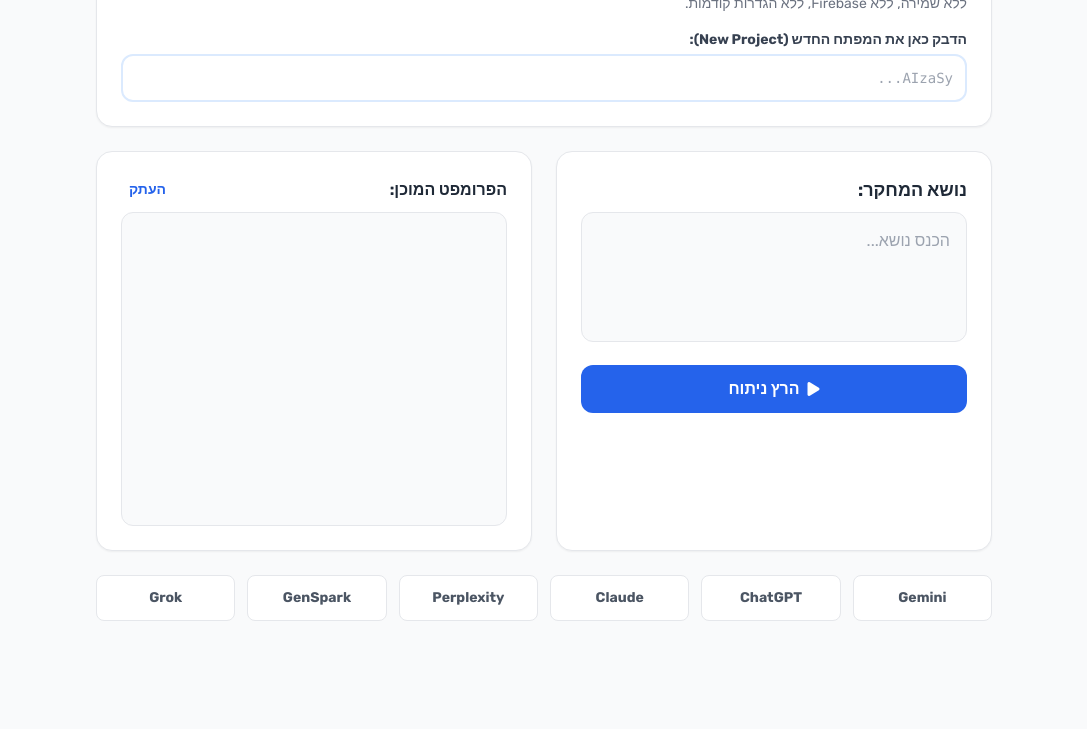
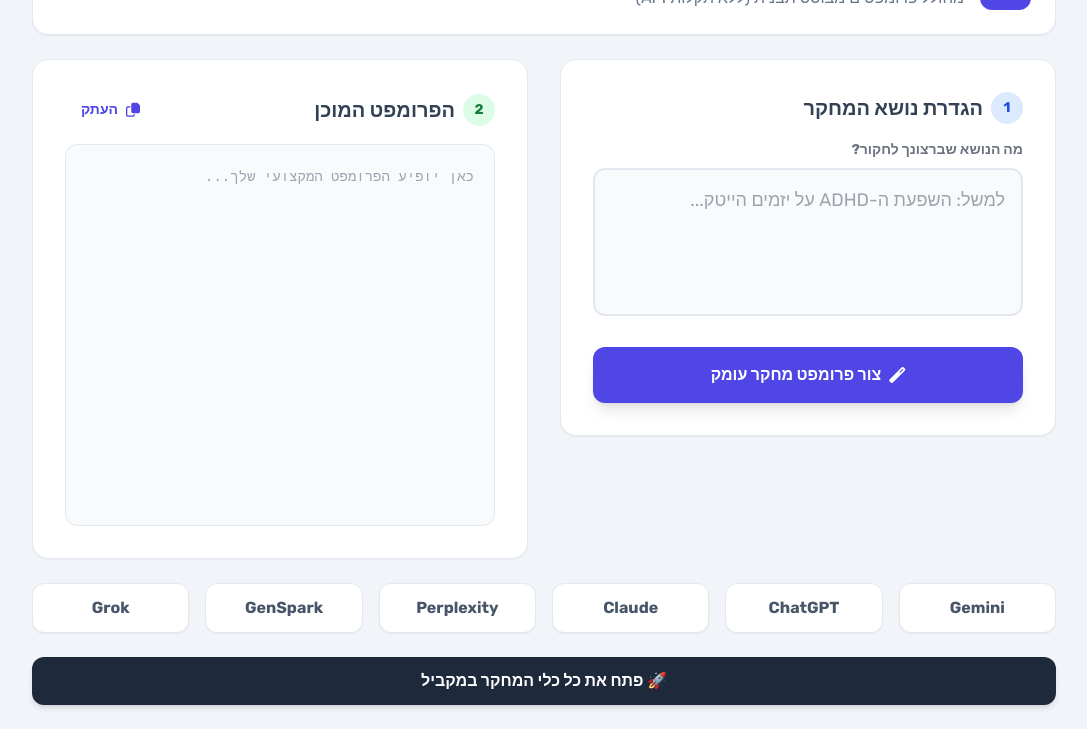
Before and after one commit to RobertoG62/my-research-hub, a plain HTML site: page index.html in a window 1280 px wide. Shown: the part 95-824 px from the top of the page, without its empty margins (96-1183 px from the left). Before the commit the page ends 800 px from the top, so only its background shows below. Drawn offline with nearby package versions, Linux system fonts and the light colour scheme.

Commit message:
Update index.html for new template engine

```diff
--- a/index.html
+++ b/index.html
@@ -2,135 +2,150 @@
 <html lang="he" dir="rtl">
 <head>
     <meta charset="UTF-8">
-    <title>Deep Research - קוד נקי</title>
+    <title>Deep Research Hub | Template Engine</title>
     <script src="https://cdn.tailwindcss.com"></script>
     <link href="https://fonts.googleapis.com/css2?family=Rubik:wght@400;700&display=swap" rel="stylesheet">
     <link rel="stylesheet" href="https://cdnjs.cloudflare.com/ajax/libs/font-awesome/6.4.0/css/all.min.css">
     <style>body { font-family: 'Rubik', sans-serif; }</style>
 </head>
-<body class="bg-gray-50 p-6">
+<body class="bg-slate-100 p-6 min-h-screen">
 
-    <div class="max-w-4xl mx-auto space-y-6">
+    <div class="max-w-5xl mx-auto space-y-6">
 
-        <div class="bg-white p-6 rounded-2xl shadow-sm border border-gray-200">
-            <h1 class="text-2xl font-bold text-gray-800 mb-2">Deep Research - חיבור ישיר</h1>
-            <p class="text-gray-500 text-sm">ללא שמירה, ללא Firebase, ללא הגדרות קודמות.</p>
+        <header class="bg-white p-6 rounded-2xl shadow-sm border border-slate-200 flex items-center gap-4">
+            <div class="bg-indigo-600 text-white p-3 rounded-xl"><i class="fas fa-layer-group text-2xl"></i></div>
+            <div>
+                <h1 class="text-2xl font-bold text-slate-800">Deep Research Hub</h1>
+                <p class="text-slate-500">מחולל פרומפטים מבוסס תבנית (ללא תקלות API)</p>
+            </div>
+        </header>
 
-            <div class="mt-4">
-                <label class="block text-sm font-bold text-gray-700 mb-1">הדבק כאן את המפתח החדש (New Project):</label>
-                <input type="text" id="apiKey" class="w-full p-3 border-2 border-blue-100 rounded-xl focus:border-blue-500 outline-none dir-ltr font-mono text-sm" placeholder="AIzaSy...">
+        <main class="grid grid-cols-1 lg:grid-cols-2 gap-8">
+
+            <div class="bg-white p-8 rounded-2xl shadow-sm border border-slate-200 h-fit">
+                <h2 class="text-xl font-bold mb-4 flex items-center gap-2 text-slate-700">
+                    <span class="bg-blue-100 text-blue-700 w-8 h-8 rounded-full flex items-center justify-center text-sm">1</span>
+                    הגדרת נושא המחקר
+                </h2>
+
+                <label class="block text-sm font-bold text-gray-500 mb-2">מה הנושא שברצונך לחקור?</label>
+                <textarea id="topic" rows="4"
+                    class="w-full p-4 bg-slate-50 border-2 border-slate-200 rounded-xl focus:border-indigo-500 outline-none resize-none text-lg transition"
+                    placeholder="למשל: השפעת ה-ADHD על יזמים הייטק..."></textarea>
+
+                <button onclick="generateTemplate()"
+                    class="w-full mt-6 bg-indigo-600 hover:bg-indigo-700 text-white font-bold py-4 rounded-xl shadow-lg transition transform active:scale-95 flex items-center justify-center gap-2">
+                    <i class="fas fa-magic"></i>
+                    צור פרומפט מחקר עומק
+                </button>
             </div>
+
+            <div class="bg-white p-8 rounded-2xl shadow-sm border border-slate-200 flex flex-col h-[500px]">
+                <div class="flex justify-between items-center mb-4">
+                    <h2 class="text-xl font-bold flex items-center gap-2 text-slate-700">
+                        <span class="bg-green-100 text-green-700 w-8 h-8 rounded-full flex items-center justify-center text-sm">2</span>
+                        הפרומפט המוכן
+                    </h2>
+                    <button onclick="copyText()" class="text-indigo-600 hover:bg-indigo-50 px-4 py-2 rounded-lg transition text-sm font-bold flex items-center gap-2">
+                        <i class="far fa-copy"></i> העתק
+                    </button>
+                </div>
+
+                <textarea id="output" readonly
+                    class="flex-1 w-full p-5 bg-slate-50 border border-slate-200 rounded-xl font-mono text-sm leading-relaxed resize-none focus:outline-none"
+                    placeholder="כאן יופיע הפרומפט המקצועי שלך..."></textarea>
+            </div>
+        </main>
+
+        <div class="grid grid-cols-2 md:grid-cols-6 gap-4">
+            <button onclick="openLink('https://gemini.google.com/app')" class="p-3 bg-white rounded-xl border hover:border-blue-400 hover:text-blue-600 transition font-bold text-slate-600 shadow-sm">Gemini</button>
+            <button onclick="openLink('https://chatgpt.com/')" class="p-3 bg-white rounded-xl border hover:border-green-400 hover:text-green-600 transition font-bold text-slate-600 shadow-sm">ChatGPT</button>
+            <button onclick="openLink('https://claude.ai/new')" class="p-3 bg-white rounded-xl border hover:border-orange-400 hover:text-orange-600 transition font-bold text-slate-600 shadow-sm">Claude</button>
+            <button onclick="openLink('https://www.perplexity.ai/')" class="p-3 bg-white rounded-xl border hover:border-teal-400 hover:text-teal-600 transition font-bold text-slate-600 shadow-sm">Perplexity</button>
+            <button onclick="openLink('https://www.genspark.ai/')" class="p-3 bg-white rounded-xl border hover:border-yellow-400 hover:text-yellow-600 transition font-bold text-slate-600 shadow-sm">GenSpark</button>
+            <button onclick="openLink('https://grok.com/?referrer=website')" class="p-3 bg-white rounded-xl border hover:border-gray-400 hover:text-gray-800 transition font-bold text-slate-600 shadow-sm">Grok</button>
         </div>
 
-        <div class="grid grid-cols-1 md:grid-cols-2 gap-6">
-
-            <div class="bg-white p-6 rounded-2xl shadow-sm border border-gray-200">
-                <label class="block text-lg font-bold text-gray-800 mb-2">נושא המחקר:</label>
-                <textarea id="topic" rows="4" class="w-full p-4 bg-gray-50 rounded-xl border border-gray-200 focus:ring-2 ring-blue-500 outline-none resize-none" placeholder="הכנס נושא..."></textarea>
-
-                <button onclick="runDirect()" id="runBtn" class="w-full mt-4 bg-blue-600 hover:bg-blue-700 text-white font-bold py-3 rounded-xl transition flex items-center justify-center gap-2">
-                    <i class="fas fa-play"></i> הרץ ניתוח
-                </button>
-
-                <div id="errorArea" class="hidden mt-4 p-4 bg-red-50 text-red-700 rounded-xl text-sm border border-red-200"></div>
-            </div>
-
-            <div class="bg-white p-6 rounded-2xl shadow-sm border border-gray-200 flex flex-col h-[400px]">
-                <div class="flex justify-between items-center mb-2">
-                    <label class="font-bold text-gray-800">הפרומפט המוכן:</label>
-                    <button onclick="copyText()" class="text-blue-600 text-sm font-bold px-2 py-1 rounded hover:bg-blue-50">העתק</button>
-                </div>
-                <textarea id="output" readonly class="flex-1 w-full p-4 bg-gray-50 rounded-xl border border-gray-200 font-mono text-sm resize-none focus:outline-none"></textarea>
-            </div>
-        </div>
-
-        <div class="grid grid-cols-3 md:grid-cols-6 gap-3">
-             <button onclick="window.open('https://gemini.google.com/app')" class="p-3 bg-white border rounded-lg hover:bg-gray-50 text-sm font-bold text-gray-600">Gemini</button>
-             <button onclick="window.open('https://chatgpt.com/')" class="p-3 bg-white border rounded-lg hover:bg-gray-50 text-sm font-bold text-gray-600">ChatGPT</button>
-             <button onclick="window.open('https://claude.ai/new')" class="p-3 bg-white border rounded-lg hover:bg-gray-50 text-sm font-bold text-gray-600">Claude</button>
-             <button onclick="window.open('https://www.perplexity.ai/')" class="p-3 bg-white border rounded-lg hover:bg-gray-50 text-sm font-bold text-gray-600">Perplexity</button>
-             <button onclick="window.open('https://www.genspark.ai/')" class="p-3 bg-white border rounded-lg hover:bg-gray-50 text-sm font-bold text-gray-600">GenSpark</button>
-             <button onclick="window.open('https://grok.com/?referrer=website')" class="p-3 bg-white border rounded-lg hover:bg-gray-50 text-sm font-bold text-gray-600">Grok</button>
-        </div>
+        <button onclick="openAll()" class="w-full py-3 bg-slate-800 text-white rounded-xl hover:bg-slate-900 font-bold shadow-md">
+            🚀 פתח את כל כלי המחקר במקביל
+        </button>
     </div>
 
     <script>
-        async function runDirect() {
-            const key = document.getElementById('apiKey').value.trim();
+        // המנוע: תבנית טקסט קבועה וחכמה שמחליפה את ה-API
+        function generateTemplate() {
             const topic = document.getElementById('topic').value.trim();
-            const btn = document.getElementById('runBtn');
             const output = document.getElementById('output');
-            const errorArea = document.getElementById('errorArea');
 
-            // איפוסים
-            errorArea.classList.add('hidden');
-            output.value = "";
-
-            if(!key) {
-                alert('חובה להכניס מפתח API');
-                return;
-            }
-            if(!topic) {
-                alert('חובה להכניס נושא');
+            if (!topic) {
+                alert('נא להזין נושא למחקר');
                 return;
             }
 
-            btn.disabled = true;
-            btn.innerHTML = '<i class="fas fa-spinner fa-spin"></i> מעבד...';
+            // תבנית העל (Mega-Prompt)
+            const masterTemplate = `Act as an expert Deep Research Analyst.
+I need you to perform a comprehensive, multi-perspective deep dive into the following topic:
 
-            const prompt = `Analyze the topic "${topic}" for a deep research. Output a structured plan with Core Questions, Terminology, and Sub-topics. Keep it concise.`;
+>> TOPIC: "${topic}" <<
 
-            try {
-                // ניסיון ישיר למודל היציב ביותר
-                const response = await fetch(`https://generativelanguage.googleapis.com/v1beta/models/gemini-1.5-flash:generateContent?key=${key}`, {
-                    method: 'POST',
-                    headers: { 'Content-Type': 'application/json' },
-                    body: JSON.stringify({ contents: [{ parts: [{ text: prompt }] }] })
-                });
+### 1. Research Objectives
+- Define the core concepts and terminology related to this topic.
+- Identify the key trends, historical context, and future projections.
+- uncover hidden connections, controversies, or less-known facts.
 
-                const data = await response.json();
+### 2. Required Output Structure
+Please provide a detailed report including:
+- **Executive Summary**: A high-level overview.
+- **Key Findings**: Bullet points of the most critical data.
+- **Deep Dive**: Detailed analysis of sub-topics.
+- **Data & Statistics**: Where available, provide numbers/dates.
+- **Sources**: Citations or references to credible entities.
 
-                // טיפול בשגיאות ספציפיות
-                if (!response.ok) {
-                    let msg = data.error?.message || response.statusText;
-                    if (response.status === 404) {
-                        msg = "שגיאה 404: המפתח תקין אך הפרויקט בגוגל חוסם את הגישה למודל. חובה ליצור מפתח ב-New Project.";
-                    }
-                    if (response.status === 400) {
-                        msg = "שגיאה 400: המפתח לא תקין.";
-                    }
-                    throw new Error(msg);
-                }
+### 3. Tone & Style
+- Objective, analytical, and professional.
+- Use clear headings and structured formatting.
+- Avoid generic fluff; focus on actionable insight and density of information.
 
-                if (!data.candidates || !data.candidates[0]?.content?.parts?.[0]?.text) {
-                    throw new Error("התקבלה תשובה ריקה מגוגל.");
-                }
+Please start your research now.`;
 
-                const text = data.candidates[0].content.parts[0].text;
-
-                output.value = `נושא המחקר: "${topic}"
-
-=== ניתוח ראשוני (Gemini AI) ===
-${text}
-
-=== הנחיה למחקר עומק ===
-אנא בצע מחקר מקיף על בסיס הנקודות הנ"ל. חפש מקורות אמינים, נתונים עדכניים והצג דו"ח מקיף.`;
-
-            } catch (e) {
-                console.error(e);
-                errorArea.textContent = e.message;
-                errorArea.classList.remove('hidden');
-            } finally {
-                btn.disabled = false;
-                btn.innerHTML = '<i class="fas fa-play"></i> הרץ ניתוח';
-            }
+            // הזרקת הנושא לתבנית
+            output.value = masterTemplate;
         }
 
         function copyText() {
             const el = document.getElementById('output');
+            if(!el.value) return;
             el.select();
             document.execCommand('copy');
-            alert('הועתק!');
+
+            // פידבק ויזואלי
+            const btn = document.querySelector('button[onclick="copyText()"]');
+            const original = btn.innerHTML;
+            btn.innerHTML = '<i class="fas fa-check"></i> הועתק!';
+            btn.classList.add('text-green-600');
+            setTimeout(() => {
+                btn.innerHTML = original;
+                btn.classList.remove('text-green-600');
+            }, 1500);
+        }
+
+        function openLink(url) {
+            window.open(url, '_blank');
+        }
+
+        function openAll() {
+            const urls = [
+                'https://claude.ai/new',
+                'https://gemini.google.com/app',
+                'https://chatgpt.com/',
+                'https://www.genspark.ai/',
+                'https://grok.com/?referrer=website',
+                'https://www.perplexity.ai/'
+            ];
+
+            if(confirm("הדפדפן עומד לפתוח 6 לשוניות. האם להמשיך?")) {
+                urls.forEach(url => window.open(url, '_blank'));
+            }
         }
     </script>
 </body>
```
